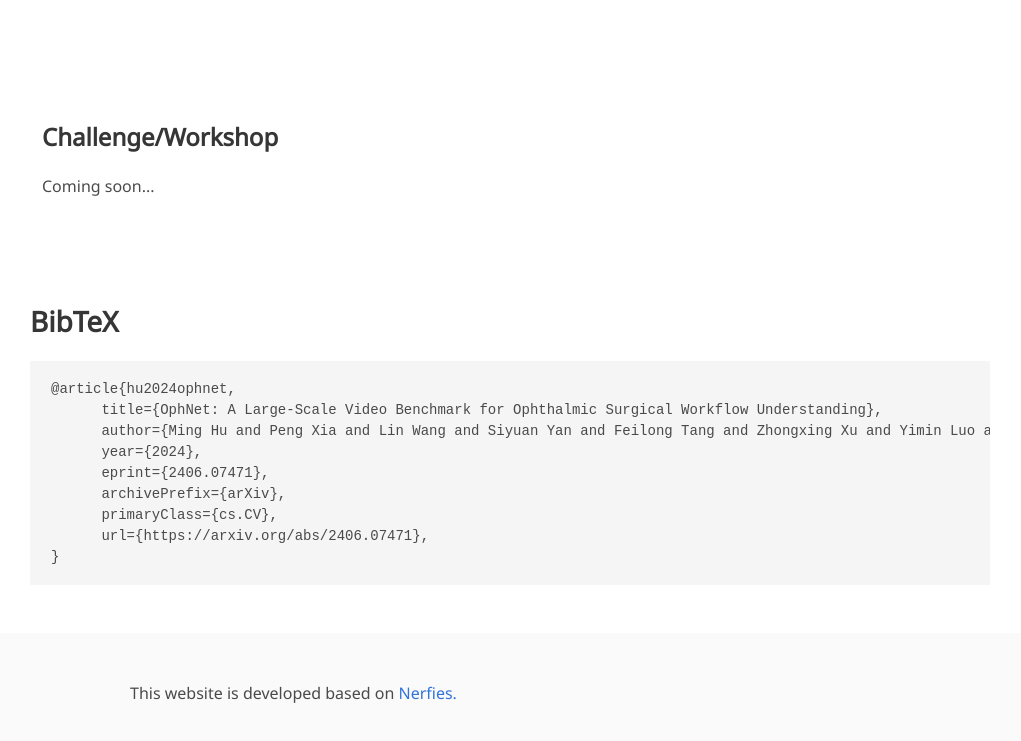
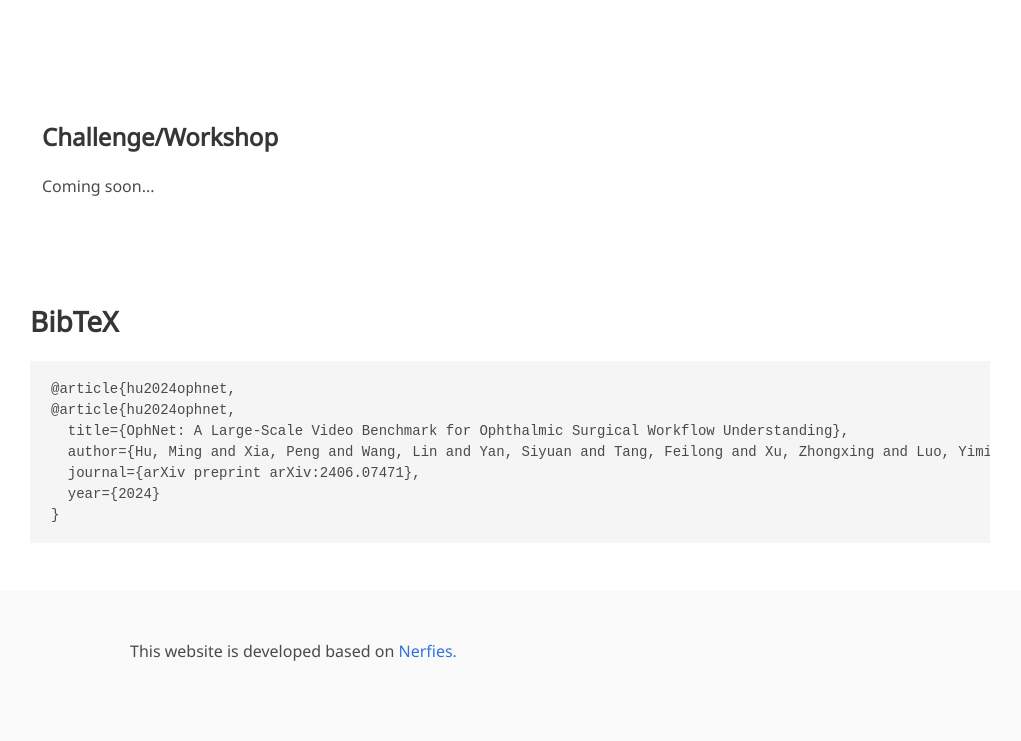
Before and after one commit to minghu0830/OphNet-benchmark, a plain HTML site: page index.html in a window 1280 px wide. Shown: the part 2425-3166 px from the top of the page, without its empty margins (130-1151 px from the left). Drawn offline with nearby package versions, Linux system fonts and the light colour scheme; some icons are missing; a web font is replaced by a local one.

Commit message:
Update index.html

```diff
--- a/index.html
+++ b/index.html
@@ -280,13 +280,11 @@
   <div class="container is-max-desktop content">
     <h2 class="title">BibTeX</h2>
     <pre><code>@article{hu2024ophnet,
-      title={OphNet: A Large-Scale Video Benchmark for Ophthalmic Surgical Workflow Understanding},
-      author={Ming Hu and Peng Xia and Lin Wang and Siyuan Yan and Feilong Tang and Zhongxing Xu and Yimin Luo and Kaimin Song and Jurgen Leitner and Xuelian Cheng and Jun Cheng and Chi Liu and Kaijing Zhou and Zongyuan Ge},
-      year={2024},
-      eprint={2406.07471},
-      archivePrefix={arXiv},
-      primaryClass={cs.CV},
-      url={https://arxiv.org/abs/2406.07471},
+@article{hu2024ophnet,
+  title={OphNet: A Large-Scale Video Benchmark for Ophthalmic Surgical Workflow Understanding},
+  author={Hu, Ming and Xia, Peng and Wang, Lin and Yan, Siyuan and Tang, Feilong and Xu, Zhongxing and Luo, Yimin and Song, Kaimin and Leitner, Jurgen and Cheng, Xuelian and others},
+  journal={arXiv preprint arXiv:2406.07471},
+  year={2024}
 }</code></pre>
   </div>
 </section>
```
